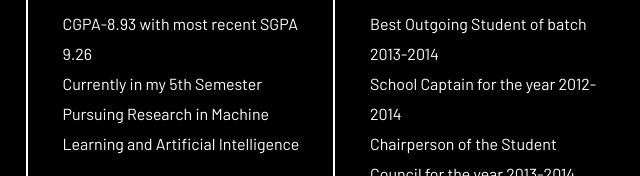
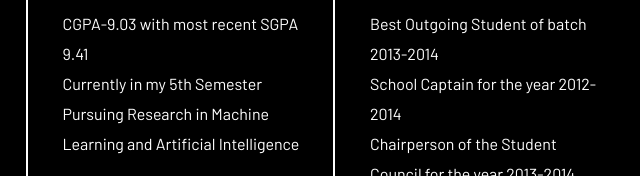
Before and after one commit to sanatb97/sanatb97.github.io, a plain HTML site: page education.html in a window 1280 px wide. Shown: the part 237-413 px from the top of the page, 527-1167 px from the left. Drawn offline with Linux system fonts and the light colour scheme.

Commit message:
Updated changes

```diff
--- a/education.html
+++ b/education.html
@@ -175,7 +175,7 @@
                                     <span>2016 - 2020</span>
                                     <h2>PES University</h2>
 
-                                    <p>CGPA-8.93 with most recent SGPA 9.26</p>
+                                    <p>CGPA-9.03 with most recent SGPA 9.41</p>
                                     <p>Currently in my 5th Semester</p>
                                     <p>   Pursuing Research in Machine Learning and Artificial Intelligence</p>
                                 </div>
```
